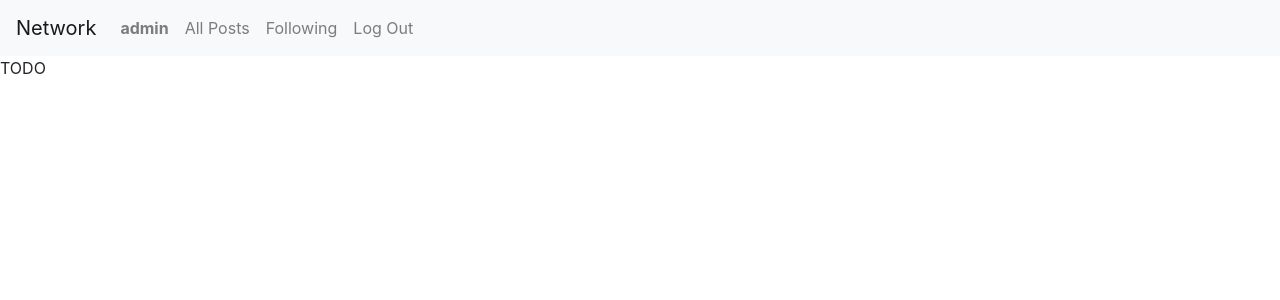
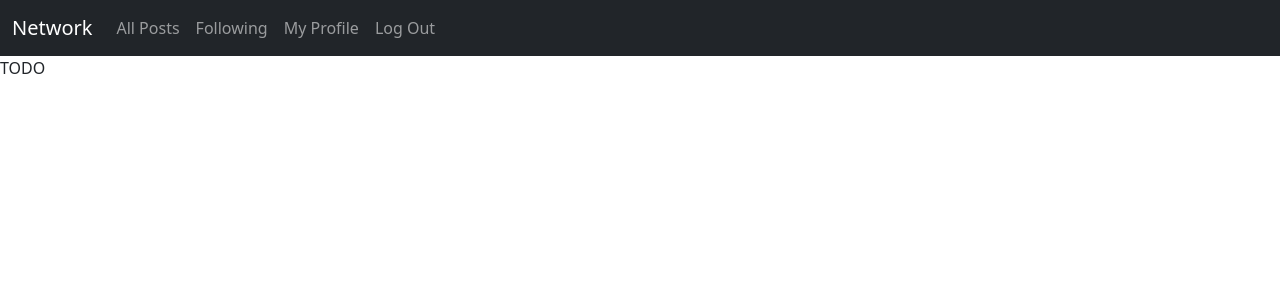
Before and after one commit to kamilbednarski/network, a Django app: page / in a window 1280 px wide. Shown: the top 300 px of the page. Run offline with Django 3.2, Linux system fonts and the light colour scheme; a user stored in the database is signed in; some libraries are stand-ins or nearby versions.

Commit message:
update: layout.html interface

```diff
--- a/network/templates/network/layout.html
+++ b/network/templates/network/layout.html
@@ -4,29 +4,35 @@
 <html lang="en">
     <head>
         <meta name="viewport" content="width=device-width, initial-scale=1.0">
-        <title>{% block title %}Social Network{% endblock %}</title>
-        <link rel="stylesheet" href="https://stackpath.bootstrapcdn.com/bootstrap/4.4.1/css/bootstrap.min.css" integrity="sha384-Vkoo8x4CGsO3+Hhxv8T/Q5PaXtkKtu6ug5TOeNV6gBiFeWPGFN9MuhOf23Q9Ifjh" crossorigin="anonymous">
+        <!-- Bootstrap CSS -->
+        <link href="https://cdn.jsdelivr.net/npm/bootstrap@5.0.0-beta1/dist/css/bootstrap.min.css" rel="stylesheet" integrity="sha384-giJF6kkoqNQ00vy+HMDP7azOuL0xtbfIcaT9wjKHr8RbDVddVHyTfAAsrekwKmP1" crossorigin="anonymous">
+        <!-- Bootstrap icons -->
+        <link rel="stylesheet" href="https://cdn.jsdelivr.net/npm/bootstrap-icons@1.3.0/font/bootstrap-icons.css">
+
         <link href="{% static 'network/styles.css' %}" rel="stylesheet">
         <link rel="icon" href="{% static 'favicon/favicon.ico' %}">
+
+        <title>{% block title %}Social Network{% endblock %}</title>
     </head>
     <body>
 
-        <nav class="navbar navbar-expand-lg navbar-light bg-light">
+        <nav class="navbar navbar-expand-lg navbar-dark bg-dark">
+            <div class="container-fluid">
                 <a class="navbar-brand" href="#">Network</a>
-
-            <div>
-              <ul class="navbar-nav mr-auto">
-                {% if user.is_authenticated %}
-                    <li class="nav-item">
-                        <a class="nav-link" href="#"><strong>{{ user.username }}</strong></a>
-                    </li>
-                {% endif %}
+                <button class="navbar-toggler" type="button" data-bs-toggle="collapse" data-bs-target="#navbarSupportedContent" aria-controls="navbarSupportedContent" aria-expanded="false" aria-label="Toggle navigation">
+                    <span class="navbar-toggler-icon"></span>
+                </button>
+                <div class="collapse navbar-collapse" id="navbarSupportedContent">
+                    <ul class="navbar-nav me-auto mb-2 mb-lg-0">
                         <li class="nav-item">
                             <a class="nav-link" href="{% url 'view_all_posts' %}">All Posts</a>
                         </li>
                         {% if user.is_authenticated %}
                         <li class="nav-item">
                             <a class="nav-link" href="#">Following</a>
+                        </li>
+                        <li class="nav-item">
+                            <a class="nav-link" href="#">My Profile</a>
                         </li>
                         <li class="nav-item">
                             <a class="nav-link" href="{% url 'logout' %}">Log Out</a>
@@ -41,11 +47,14 @@
                         {% endif %}
                     </ul>
                 </div>
+            </div>
         </nav>
 
         <div class="body">
             {% block body %}
             {% endblock %}
         </div>
+
+        <script src="https://cdn.jsdelivr.net/npm/bootstrap@5.0.0-beta1/dist/js/bootstrap.bundle.min.js" integrity="sha384-ygbV9kiqUc6oa4msXn9868pTtWMgiQaeYH7/t7LECLbyPA2x65Kgf80OJFdroafW" crossorigin="anonymous"></script>
     </body>
 </html>
```
Lines whose indentation alone changed are shown as unchanged.
